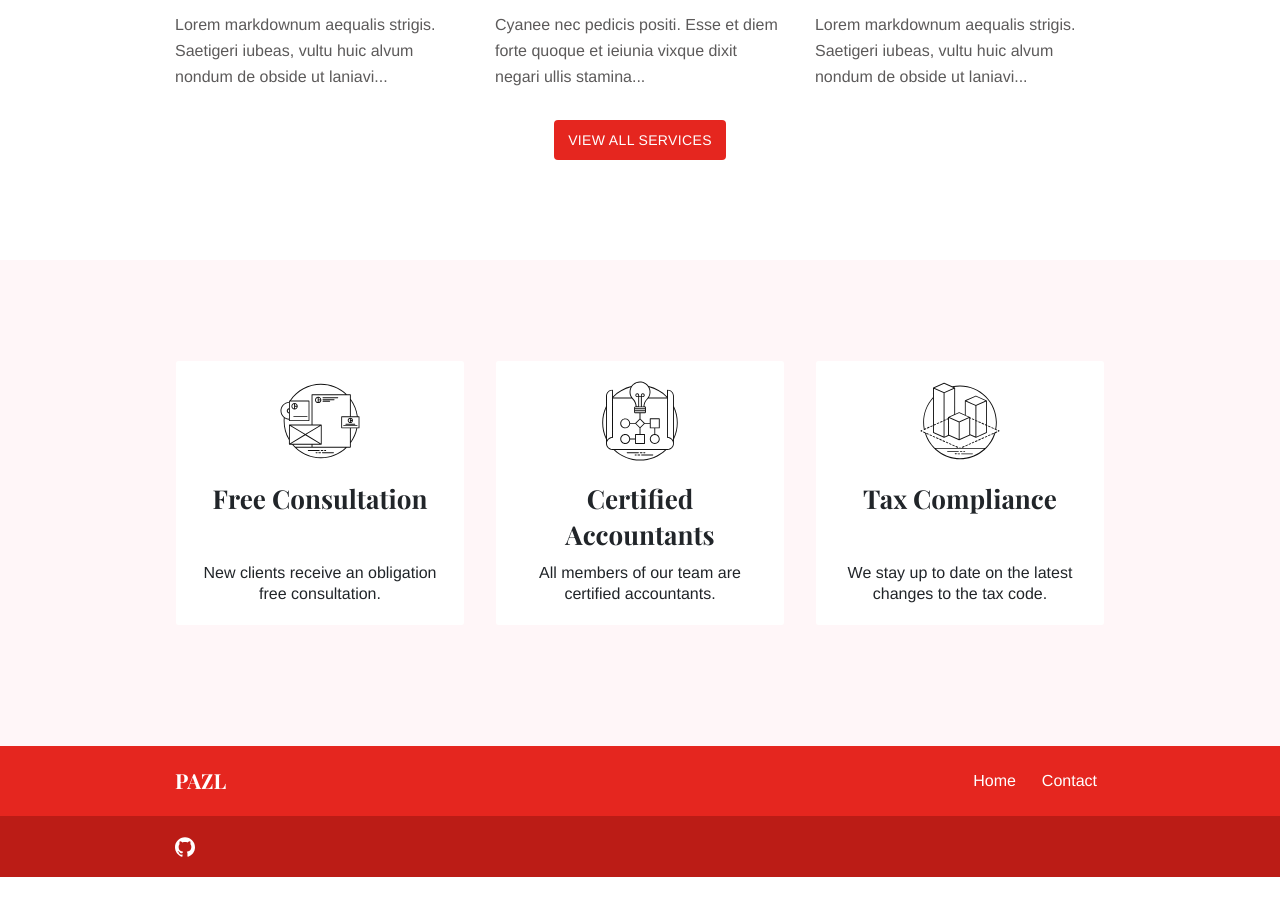
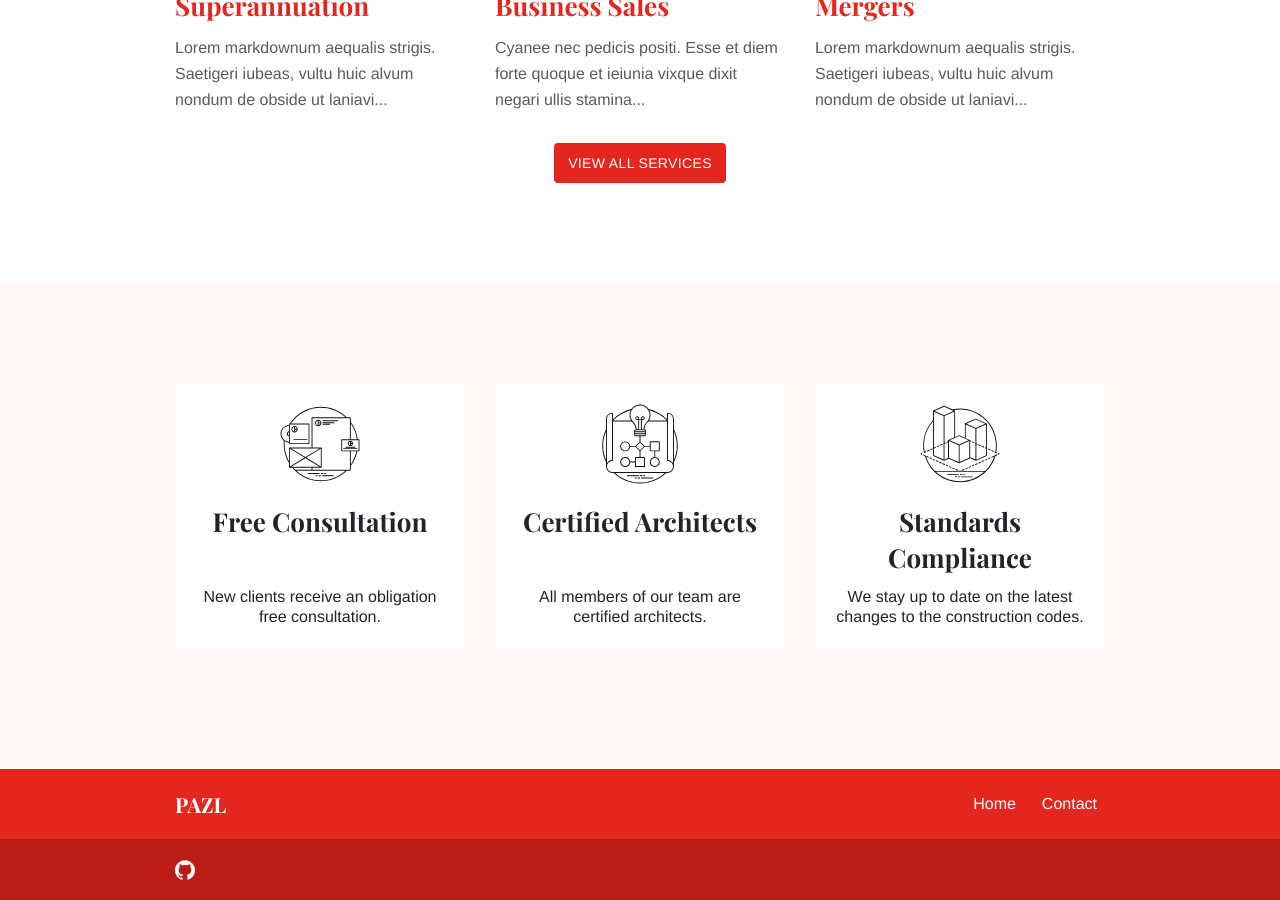
Before and after one commit to pazlindia/pazlinda.github.io, a Jekyll site: the page built from index.md, in a window 1280 px wide and 900 px high, scrolled down 1044 px. Built offline with Jekyll 4.4.1, drawn with Linux system fonts in a browser that asks for light colours; before the commit the page ends 1921 px from its top, so only the background shows below that.

Commit message:
Features update
Signed-off-by: Raghu Raja <raghu.pazl@protonmail.com>

```diff
--- a/_config.yml
+++ b/_config.yml
@@ -7,8 +7,8 @@ logo:
   mobile_height: "32px"
   mobile_width: "32px"
   desktop: "images/logo/logo.svg"
-  desktop_height: "32px"
-  desktop_width: "120px"
+  desktop_height: "64px"
+  desktop_width: "64px"
 
 collections:
   services:
--- a/_data/features.json
+++ b/_data/features.json
@@ -9,8 +9,8 @@
     }
   },
   {
-    "title": "Certified Accountants",
-    "description": "All members of our team are certified accountants.",
+    "title": "Certified Architects",
+    "description": "All members of our team are certified architects.",
     "image": {
       "url": "images/features/noun_The Process_1885341.svg",
       "width": 80,
@@ -18,8 +18,8 @@
     }
   },
   {
-    "title": "Tax Compliance",
-    "description": "We stay up to date on the latest changes to the tax code.",
+    "title": "Standards Compliance",
+    "description": "We stay up to date on the latest changes to the construction codes.",
     "image": {
       "url": "images/features/noun_3d modeling_1885342.svg",
       "width": 80,
```
